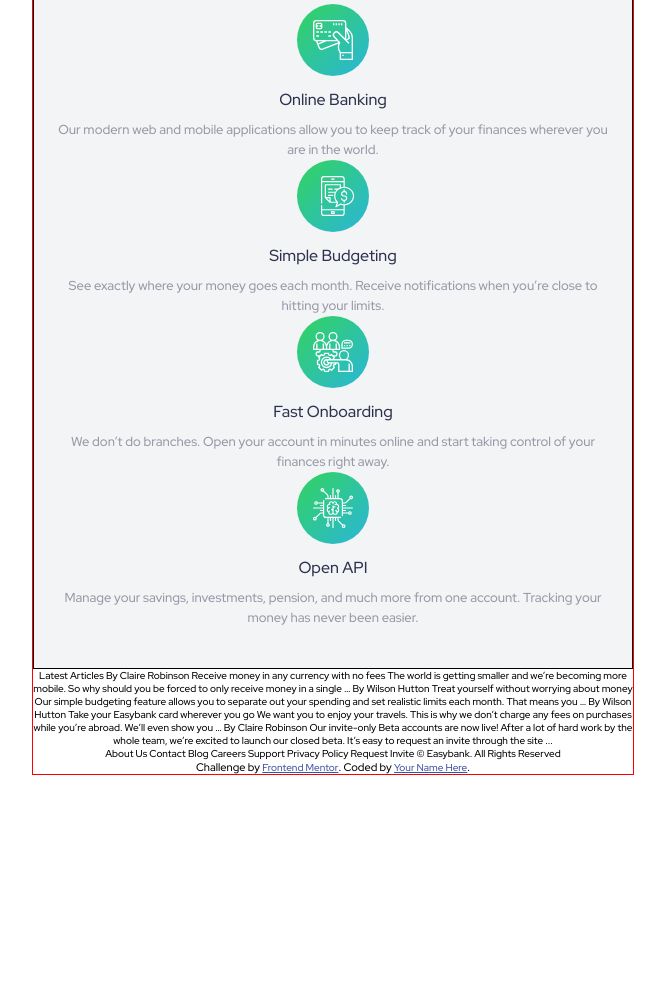
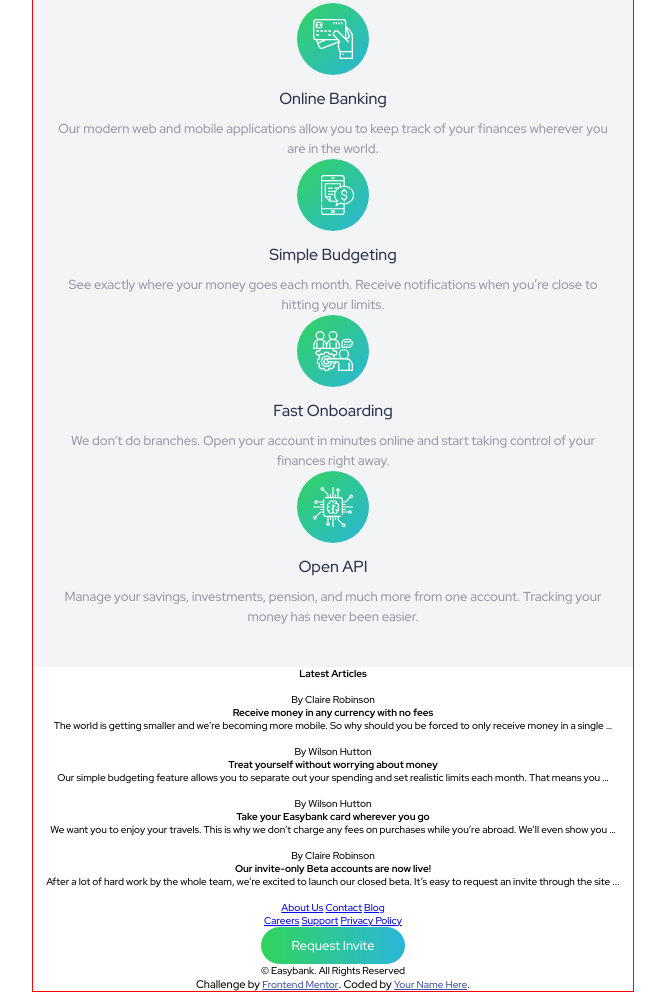
Before and after one commit to Mardiya07/FEM-Easybank-Landing-Page, a plain HTML site: page index.html in a window 1280 px wide. Shown: the part 1124-2116 px from the top of the page, without its empty margins (307-972 px from the left). Before the commit the page ends 1899 px from the top, so only its background shows below. Drawn offline with Linux system fonts and the light colour scheme.

Commit message:
articles and footer content base structure

```diff
--- a/Styles/styles.css
+++ b/Styles/styles.css
@@ -136,7 +136,7 @@ main {
   display: flex;
   flex-direction: column;
   background-color: var(--Light-Grayish-Blue);
-  border: 1px solid;
+  /* border: 1px solid; */
 }
 
 .bankServicesWrap {
--- a/index.html
+++ b/index.html
@@ -131,22 +131,76 @@
         </section>
 
         <section class="articlesSection">
-          Latest Articles By Claire Robinson Receive money in any currency with
-          no fees The world is getting smaller and we’re becoming more mobile.
-          So why should you be forced to only receive money in a single … By
-          Wilson Hutton Treat yourself without worrying about money Our simple
-          budgeting feature allows you to separate out your spending and set
-          realistic limits each month. That means you … By Wilson Hutton Take
-          your Easybank card wherever you go We want you to enjoy your travels.
-          This is why we don’t charge any fees on purchases while you’re abroad.
-          We’ll even show you … By Claire Robinson Our invite-only Beta accounts
-          are now live! After a lot of hard work by the whole team, we’re
-          excited to launch our closed beta. It’s easy to request an invite
-          through the site ...
+          <h2>Latest Articles</h2>
+          <div class="articleCard">
+            <img src="" alt="" class="articleImg" />
+            <div>
+              <p class="articleAuthor">By Claire Robinson</p>
+              <h3 class="articleTitle">
+                Receive money in any currency with no fees
+              </h3>
+              <p class="articleSummary">
+                The world is getting smaller and we’re becoming more mobile. So
+                why should you be forced to only receive money in a single …
+              </p>
+            </div>
+          </div>
+          <div class="articleCard">
+            <img src="" alt="" class="articleImg" />
+            <p class="articleAuthor">By Wilson Hutton</p>
+            <h3 class="articleTitle">
+              Treat yourself without worrying about money
+            </h3>
+            <p class="articleSummary">
+              Our simple budgeting feature allows you to separate out your
+              spending and set realistic limits each month. That means you …
+            </p>
+          </div>
+          <div class="articleCard">
+            <img src="" alt="" class="articleImg" />
+            <p class="articleAuthor">By Wilson Hutton</p>
+            <h3 class="articleTitle">
+              Take your Easybank card wherever you go
+            </h3>
+            <p class="articleSummary">
+              We want you to enjoy your travels. This is why we don’t charge any
+              fees on purchases while you’re abroad. We’ll even show you …
+            </p>
+          </div>
+          <div class="articleCard">
+            <img src="" alt="" class="articleImg" />
+            <p class="articleAuthor">By Claire Robinson</p>
+            <h3 class="articleTitle">
+              Our invite-only Beta accounts are now live!
+            </h3>
+            <p class="articleSummary">
+              After a lot of hard work by the whole team, we’re excited to
+              launch our closed beta. It’s easy to request an invite through the
+              site ...
+            </p>
+          </div>
         </section>
 
-        About Us Contact Blog Careers Support Privacy Policy Request Invite ©
-        Easybank. All Rights Reserved
+        <footer>
+          <div>
+            <img src="" alt="" />
+            <div class="socialLinks"></div>
+          </div>
+          <div>
+            <a href="#" class="footerLink">About Us</a>
+            <a href="#" class="footerLink">Contact</a>
+            <a href="#" class="footerLink">Blog</a>
+          </div>
+          <div>
+            <a href="#" class="footerLink">Careers</a>
+            <a href="#" class="footerLink">Support</a>
+            <a href="#" class="footerLink">Privacy Policy</a>
+          </div>
+          <div>
+            <button class="requestInviteBtn">Request Invite</button>
+            <p>© Easybank. All Rights Reserved</p>
+          </div>
+        </footer>
 
         <div class="attribution">
           Challenge by
```
